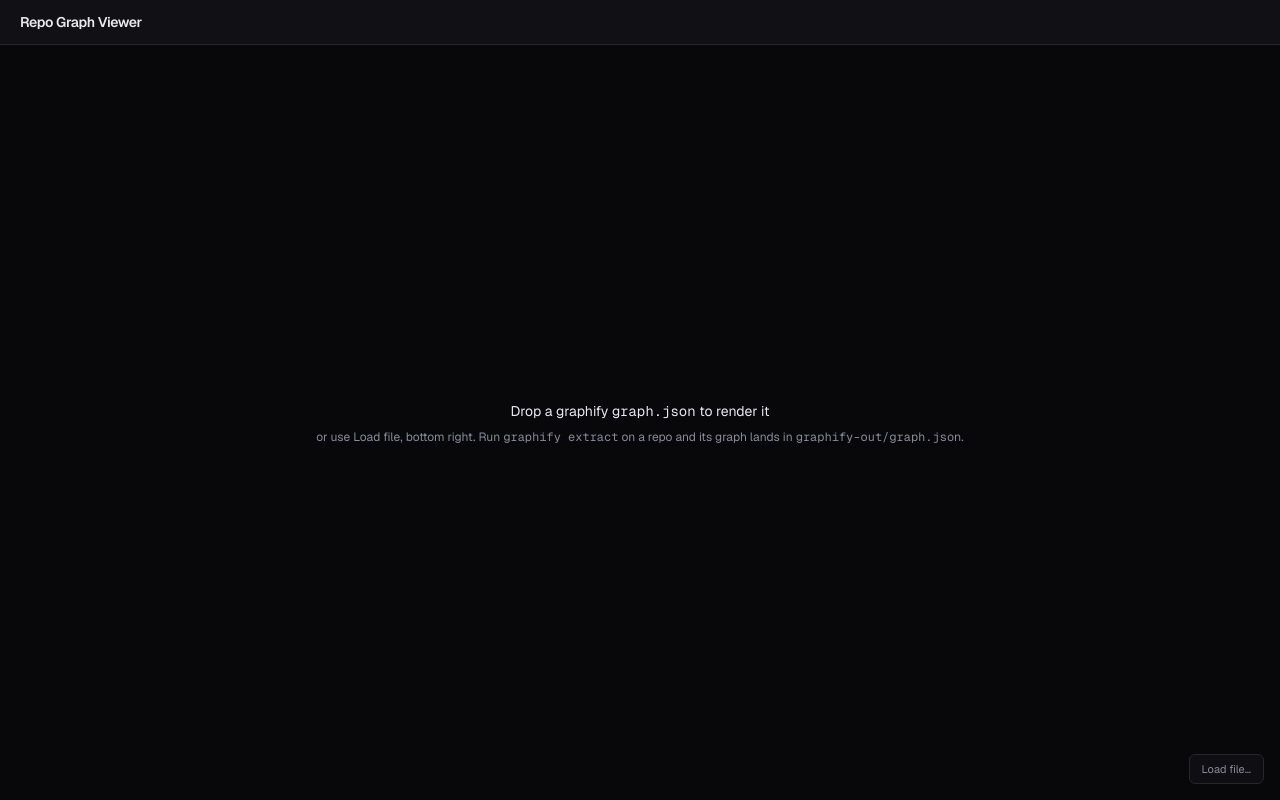
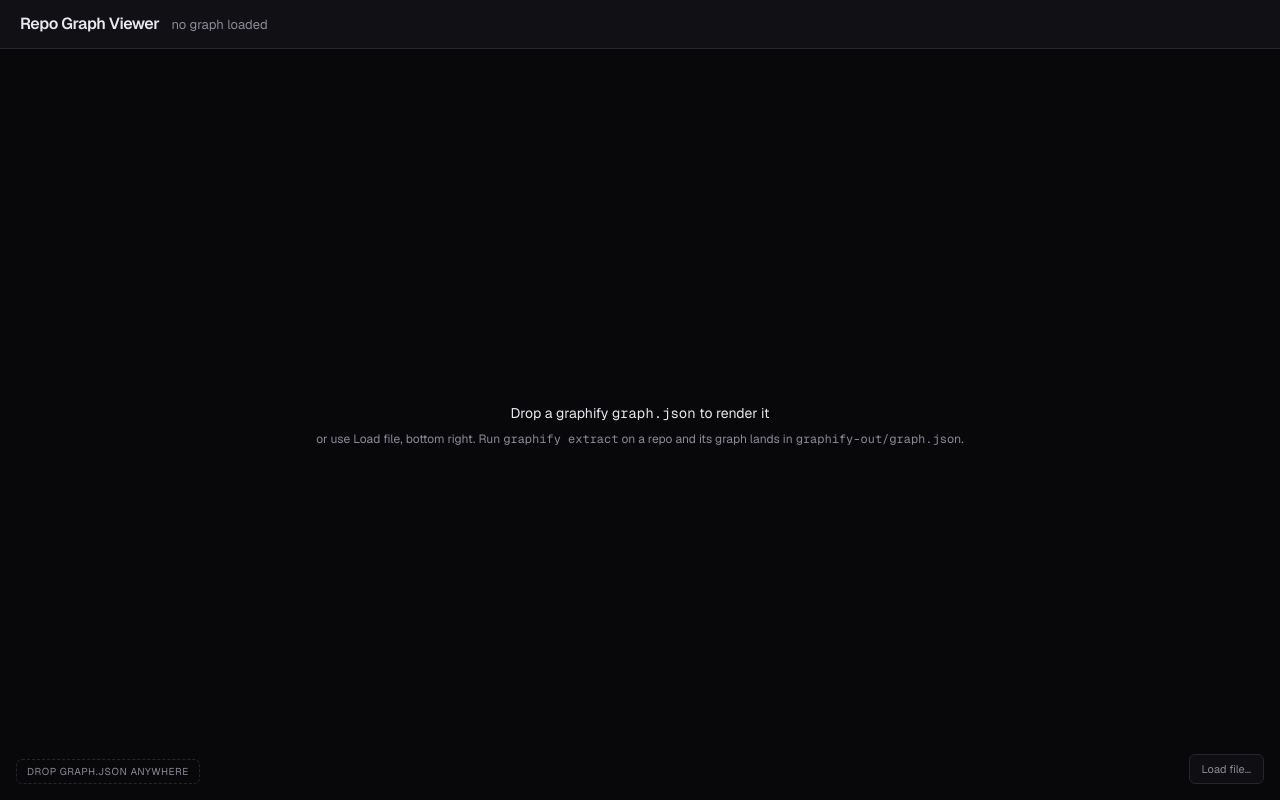
Before and after one commit to hunterbrewer04/repo-graph-viewer, a Next.js app: page / in a window 1280 px wide. Built offline with nearby package versions, Linux system fonts and the light colour scheme.

Commit message:
feat(t_6a9f4ed4-a): portfolio header + stats bar with persistent drop affordance

```diff
--- a/src/app/page.tsx
+++ b/src/app/page.tsx
@@ -2,22 +2,12 @@
 
 import { useCallback, useMemo, useState } from "react";
 
+import AppHeader from "@/components/AppHeader";
 import DetailPanel from "@/components/DetailPanel";
 import FileDrop from "@/components/FileDrop";
 import GraphViewer from "@/components/GraphViewer";
 import { buildAdjacency } from "@/lib/adjacency";
 import { loadGraph, type GraphData } from "@/lib/graphLoader";
-
-function Stat({ label, value }: { label: string; value: string | number }) {
-  return (
-    <div className="flex flex-col leading-tight">
-      <span className="font-mono text-sm text-foreground">{value}</span>
-      <span className="text-[10px] uppercase tracking-wider text-muted">
-        {label}
-      </span>
-    </div>
-  );
-}
 
 export default function Home() {
   const [graph, setGraph] = useState<GraphData | null>(null);
@@ -46,33 +36,7 @@ export default function Home() {
 
   return (
     <div className="flex h-full flex-col">
-      <header className="flex shrink-0 flex-wrap items-center gap-x-6 gap-y-2 border-b border-border bg-surface px-5 py-3">
-        <div className="flex items-baseline gap-2.5">
-          <h1 className="text-sm font-semibold tracking-tight">
-            Repo Graph Viewer
-          </h1>
-          {source && <span className="text-[11px] text-muted">{source}</span>}
-        </div>
-
-        {graph && (
-          <div className="flex items-center gap-6">
-            <Stat label="nodes" value={graph.stats.nodes} />
-            <Stat label="links" value={graph.stats.links} />
-            <Stat label="communities" value={graph.stats.communities} />
-            <Stat label="commit" value={graph.stats.commit || "—"} />
-          </div>
-        )}
-
-        {error && (
-          <p
-            role="alert"
-            className="ml-auto max-w-md truncate rounded-md border border-red-500/30 bg-red-500/10 px-2.5 py-1 text-[11px] text-red-300"
-            title={error}
-          >
-            {error}
-          </p>
-        )}
-      </header>
+      <AppHeader source={source} graph={graph} error={error} />
 
       <main className="flex min-h-0 flex-1">
         <div className="relative min-w-0 flex-1">
--- /dev/null
+++ b/src/components/AppHeader.tsx
@@ -0,0 +1,44 @@
+import StatsBar from "@/components/StatsBar";
+import type { GraphData } from "@/lib/graphLoader";
+
+export interface AppHeaderProps {
+  /** Name of the file the current graph came from; empty until one loads. */
+  source: string;
+  graph: GraphData | null;
+  error: string | null;
+}
+
+export default function AppHeader({ source, graph, error }: AppHeaderProps) {
+  return (
+    <header className="flex shrink-0 flex-wrap items-center gap-x-6 gap-y-2 border-b border-border bg-surface px-5 py-3">
+      <div className="flex items-baseline gap-3">
+        <h1 className="text-base font-semibold tracking-tight">
+          Repo Graph Viewer
+        </h1>
+        {/* Loaded-graph name: muted when absent, foreground once a graph is up. */}
+        {source ? (
+          <span
+            className="max-w-xs truncate text-[13px] font-medium text-accent"
+            title={source}
+          >
+            {source}
+          </span>
+        ) : (
+          <span className="text-[13px] text-muted">no graph loaded</span>
+        )}
+      </div>
+
+      {graph && <StatsBar stats={graph.stats} />}
+
+      {error && (
+        <p
+          role="alert"
+          className="ml-auto max-w-md truncate rounded-md border border-red-500/30 bg-red-500/10 px-2.5 py-1 text-[11px] text-red-300"
+          title={error}
+        >
+          {error}
+        </p>
+      )}
+    </header>
+  );
+}
--- a/src/components/FileDrop.tsx
+++ b/src/components/FileDrop.tsx
@@ -83,6 +83,11 @@ export default function FileDrop({ onFile, onError, children }: FileDropProps) {
     >
       {children}
 
+      {/* Always-visible hint: dropping works before AND after a graph loads. */}
+      <div className="pointer-events-none absolute bottom-4 left-4 flex items-center gap-1.5 rounded-md border border-dashed border-border px-2.5 py-1 text-[10px] uppercase tracking-wider text-muted">
+        drop graph.json anywhere
+      </div>
+
       {/* Bottom-right, because Next's dev-mode indicator sits bottom-left. */}
       <div className="pointer-events-none absolute bottom-4 right-4">
         <button
--- /dev/null
+++ b/src/components/StatsBar.tsx
@@ -0,0 +1,24 @@
+import type { GraphStats } from "@/lib/graphLoader";
+
+function Stat({ label, value }: { label: string; value: string | number }) {
+  return (
+    <div className="flex flex-col leading-tight">
+      <span className="font-mono text-sm text-foreground">{value}</span>
+      <span className="text-[10px] uppercase tracking-wider text-muted">
+        {label}
+      </span>
+    </div>
+  );
+}
+
+/** Node/link/community counts plus the short build commit (em-dash when absent). */
+export default function StatsBar({ stats }: { stats: GraphStats }) {
+  return (
+    <div className="flex items-center gap-6">
+      <Stat label="nodes" value={stats.nodes} />
+      <Stat label="links" value={stats.links} />
+      <Stat label="communities" value={stats.communities} />
+      <Stat label="commit" value={stats.commit || "—"} />
+    </div>
+  );
+}
```
